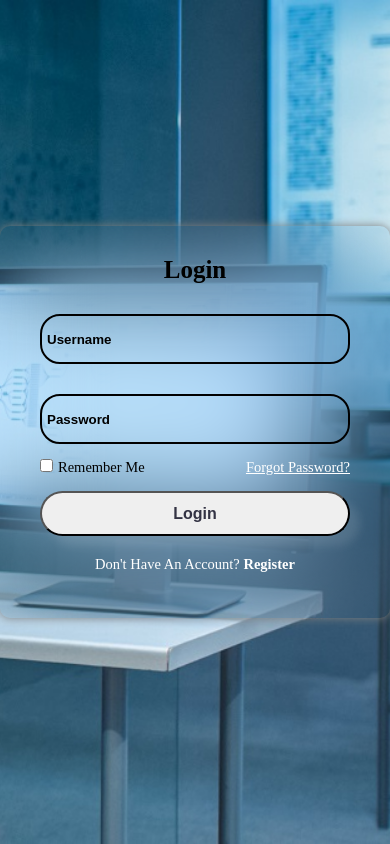
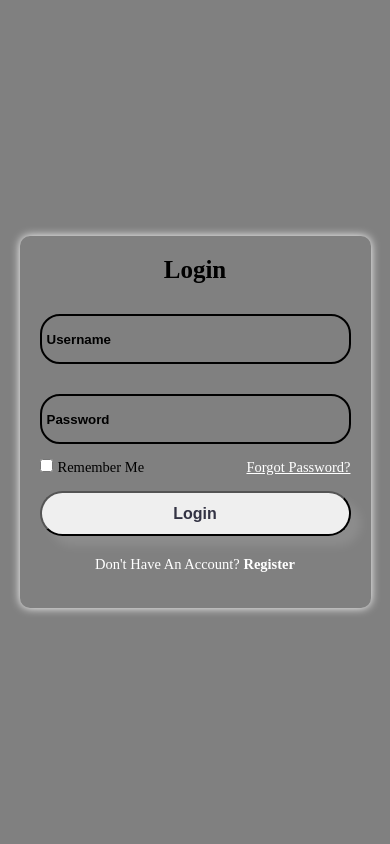
Before and after one commit to emmadesigns152/Cyber-Security, a plain HTML site: page sign.html in a window 390 px wide. Drawn offline with Linux system fonts and the light colour scheme.

Commit message:
Media Queries

```diff
--- a/sign.css
+++ b/sign.css
@@ -13,22 +13,23 @@ body {
  justify-content: center;
  align-items: center;
  min-height: 100vh;
-   background: url(./AdobeStock_297628715.jpeg) no-repeat;
+   /* background: url(./AdobeStock_297628715.jpeg) no-repeat; */
  background-size: cover;
  background-position: center;
+ background-color: grey;
   /* background-color: skyblue; */
   /* background: linear-gradient(100deg, rgba(0,0,0,0.6) 0%, rgba(0,0,0,0.6) 35%, rgba(0,0,0,0.6) 100%), url(./AdobeStock_297628715.jpeg); */
    /* background: linear-gradient(-45deg, white, rgb(0, 0, 0), grey, gray); */
-   animation: animate 15s ease infinite;
+
 }
 
 
 .Login-box {
  width: 420px;
- /* background: purple; */
- /* border: 2px solid white; */
- backdrop-filter: blur(50px);
- box-shadow: 0 0 10px grey;
+  /* background: purple; */ */
+  border: 2px solid white;
+ /* backdrop-filter: blur(50px); */
+ box-shadow: 0 0 10px white;
  color: black;
  border-radius: 10px;
  padding: 30px 40px;
@@ -136,17 +137,20 @@ body {
 }
 
 
-@keyframes animate {
-  0% {
-    background-position: 0 50%;
+
+/* Media Queries */
+
+/* For Phones */
+@media (max-width: 767px) {
+  .Login-box {
+    width: 90%;
+    padding: 20px;
   }
+}
 
-  50% {
-    background-position: 100% 50%;
+/* For Tablets */
+@media (min-width: 768px) and (max-width: 1023px) {
+  .Login-box {
+    width: 70%;
   }
-
-  100% {
-    background-position: 0 50%;
-  }
-
 }
```
